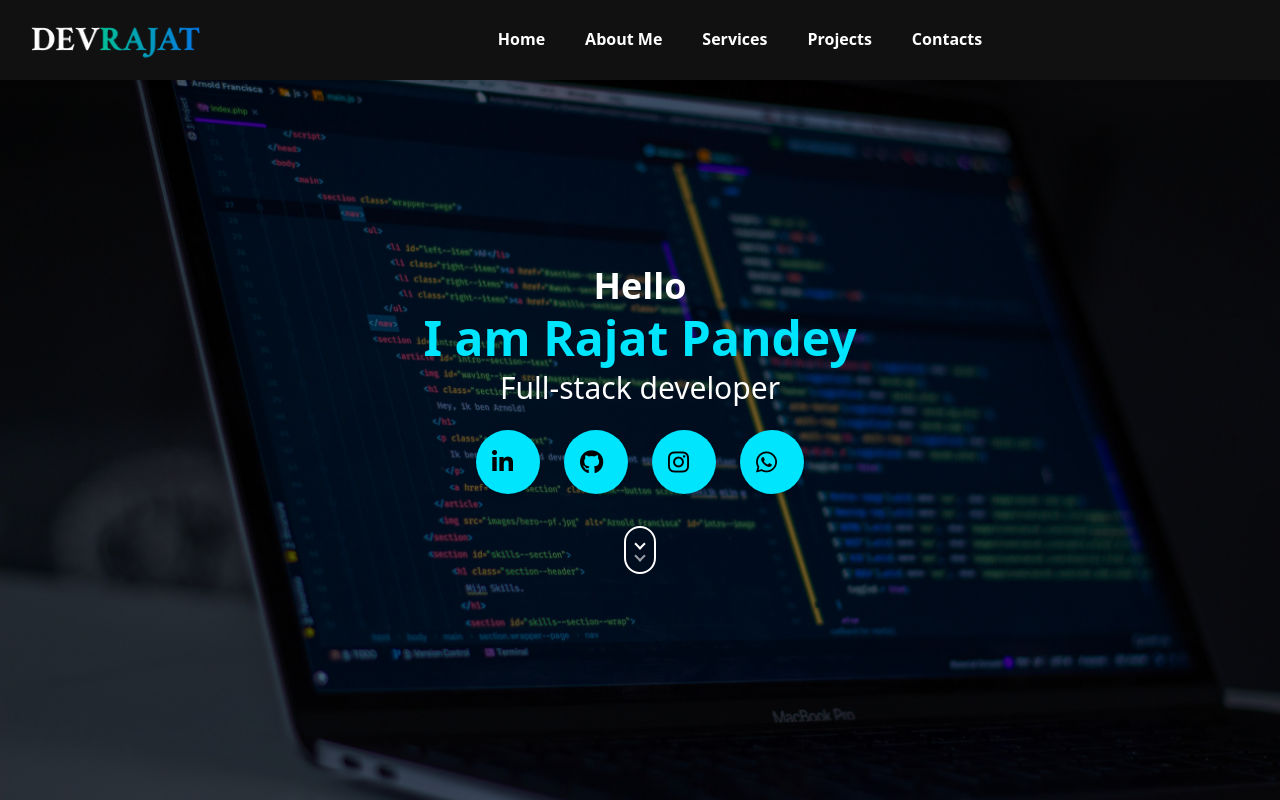
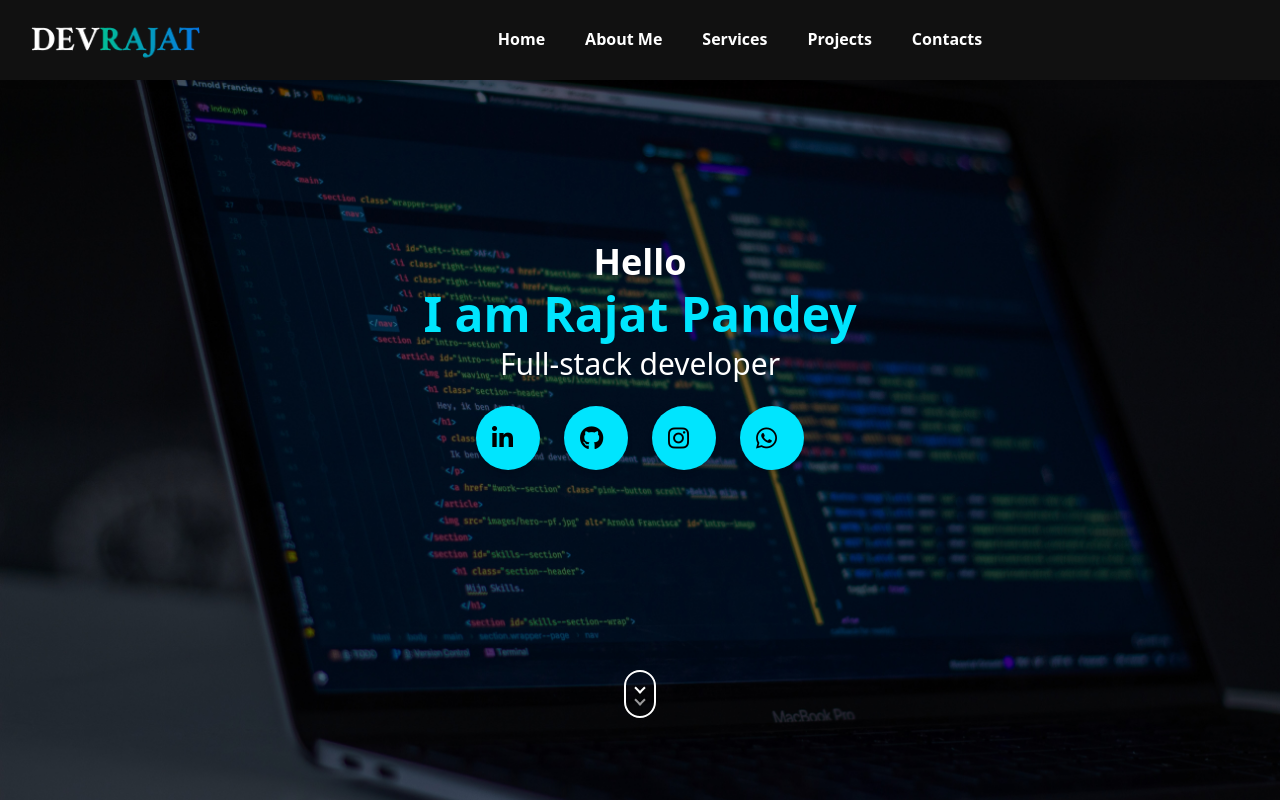
Before and after one commit to Kevin1skyrj/Rajat_Portfolio, a React (Vite) app: page / in a window 1280 px wide. Shown: the top 800 px of the page. Built offline with nearby package versions, Linux system fonts and the light colour scheme.

Commit message:
working on main section

```diff
--- a/src/components/Content/Content.jsx
+++ b/src/components/Content/Content.jsx
@@ -20,7 +20,7 @@ const Content = () => (
     <ParticleHeaderBg />
 
     <section id="inicio" className="flex justify-center items-center h-full">
-      <div className="text-center z-20 mt-10 px-4">
+      <div className="text-center z-20 mt-40 px-4">
         <motion.p
           className="text-white text-4xl font-semibold mb-2"
           initial="hidden"
@@ -111,7 +111,7 @@ const Content = () => (
         </div>
 
         <Link to="sobre-mi" smooth duration={500}>
-          <div className="h-12 w-8 border-2 border-white mx-auto rounded-full relative cursor-pointer animate-bounce">
+          <div className="h-12 w-8 border-2 border-white mx-auto mt-50 rounded-full relative cursor-pointer animate-bounce">
             <div className="absolute top-3 left-1/2 transform -translate-x-1/2 w-2 h-2 border-b-2 border-r-2 border-white rotate-45"></div>
             <div className="absolute top-6 left-1/2 transform -translate-x-1/2 w-2 h-2 border-b-2 border-r-2 border-white rotate-45 opacity-60"></div>
           </div>
--- a/src/components/Main/Main.jsx
+++ b/src/components/Main/Main.jsx
@@ -6,7 +6,7 @@ import Contacts from './Contacts'
 
 const Main = () => {
   return (
-    <div className='relative z-0'>
+    <div className='relative  '>
       <About/>
 
       <Services/>
```
